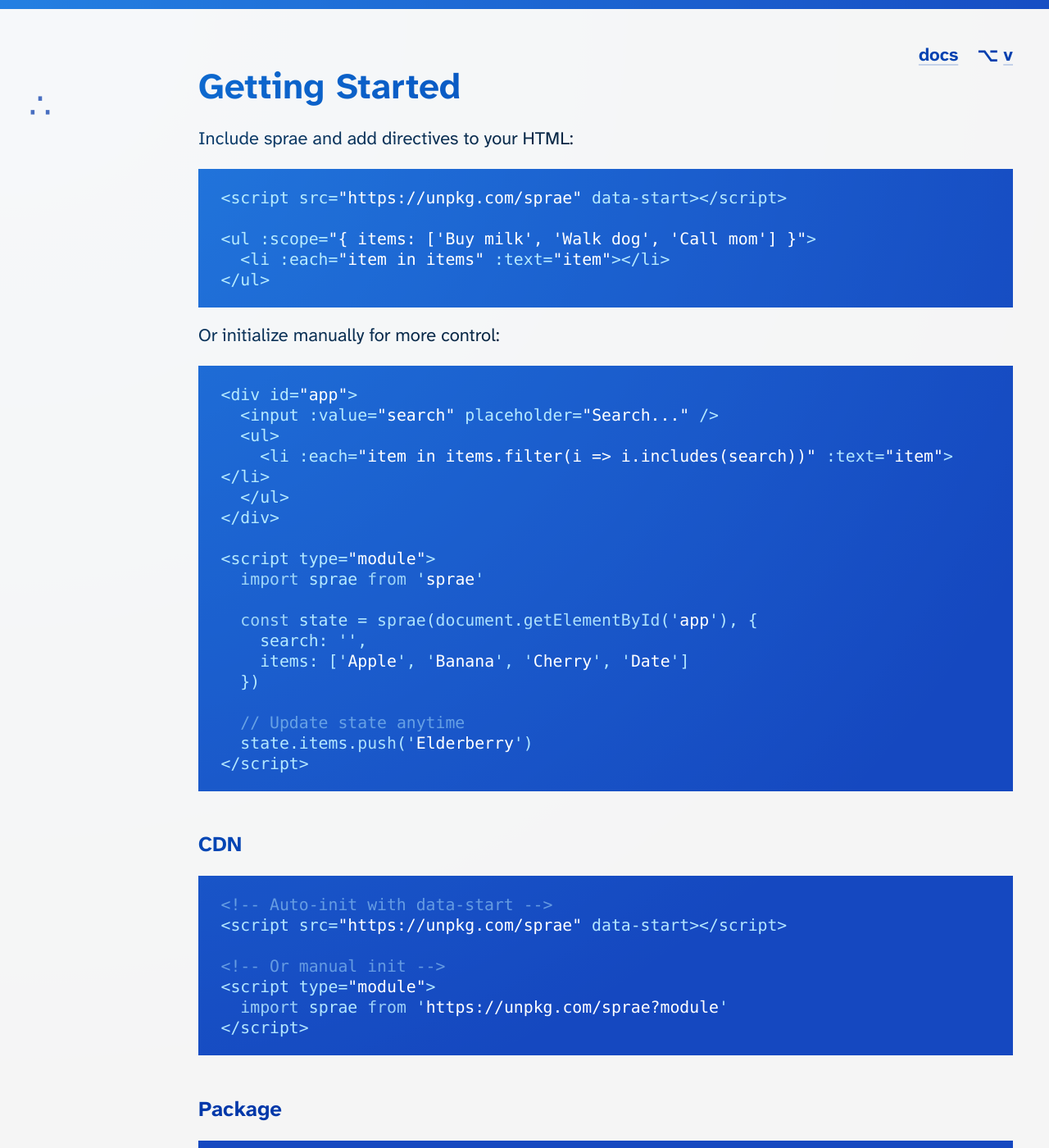
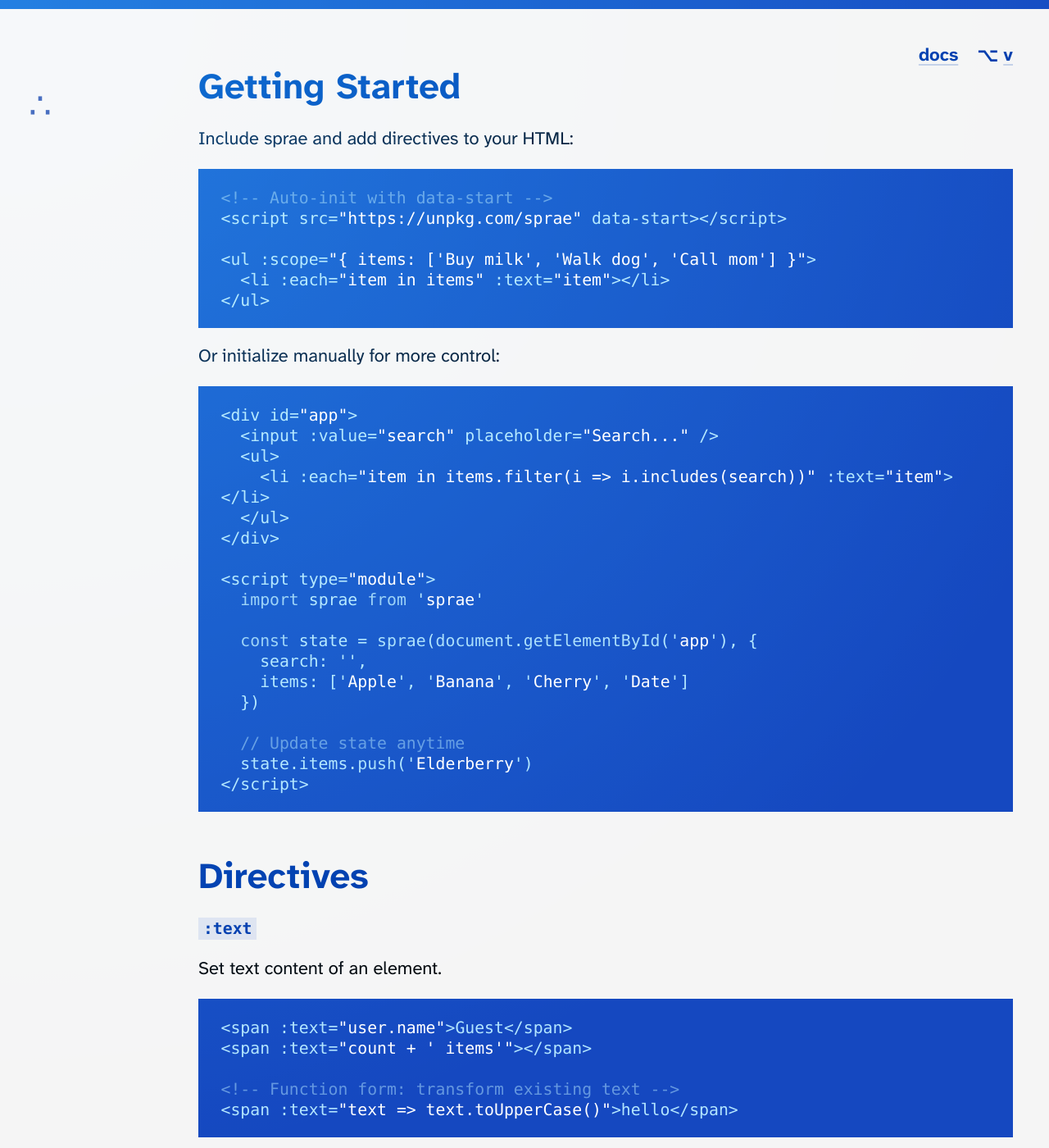
Before and after one commit to dy/sprae, a Jekyll site: the page built from docs.md, in a window 1280 px wide and 1400 px high. Shown: the whole window at 82% size. Built offline with Jekyll 4.4.1, drawn with Linux system fonts in a browser that asks for light colours; our own code applies the rules of GitHub Pages for plain Markdown files; some of the changed text lies outside the part shown.

Commit message:
Update docs.md

````diff
--- a/docs.md
+++ b/docs.md
@@ -3,6 +3,7 @@
 Include sprae and add directives to your HTML:
 
 ```html
+<!-- Auto-init with data-start -->
 <script src="https://unpkg.com/sprae" data-start></script>
 
 <ul :scope="{ items: ['Buy milk', 'Walk dog', 'Call mom'] }">
@@ -32,29 +33,6 @@
   state.items.push('Elderberry')
 </script>
 ```
-
-### CDN
-
-```html
-<!-- Auto-init with data-start -->
-<script src="https://unpkg.com/sprae" data-start></script>
-
-<!-- Or manual init -->
-<script type="module">
-  import sprae from 'https://unpkg.com/sprae?module'
-</script>
-```
-
-### Package
-
-```bash
-npm i sprae
-```
-
-```js
-import sprae from 'sprae'
-```
-
 
 
 ## Directives
````
